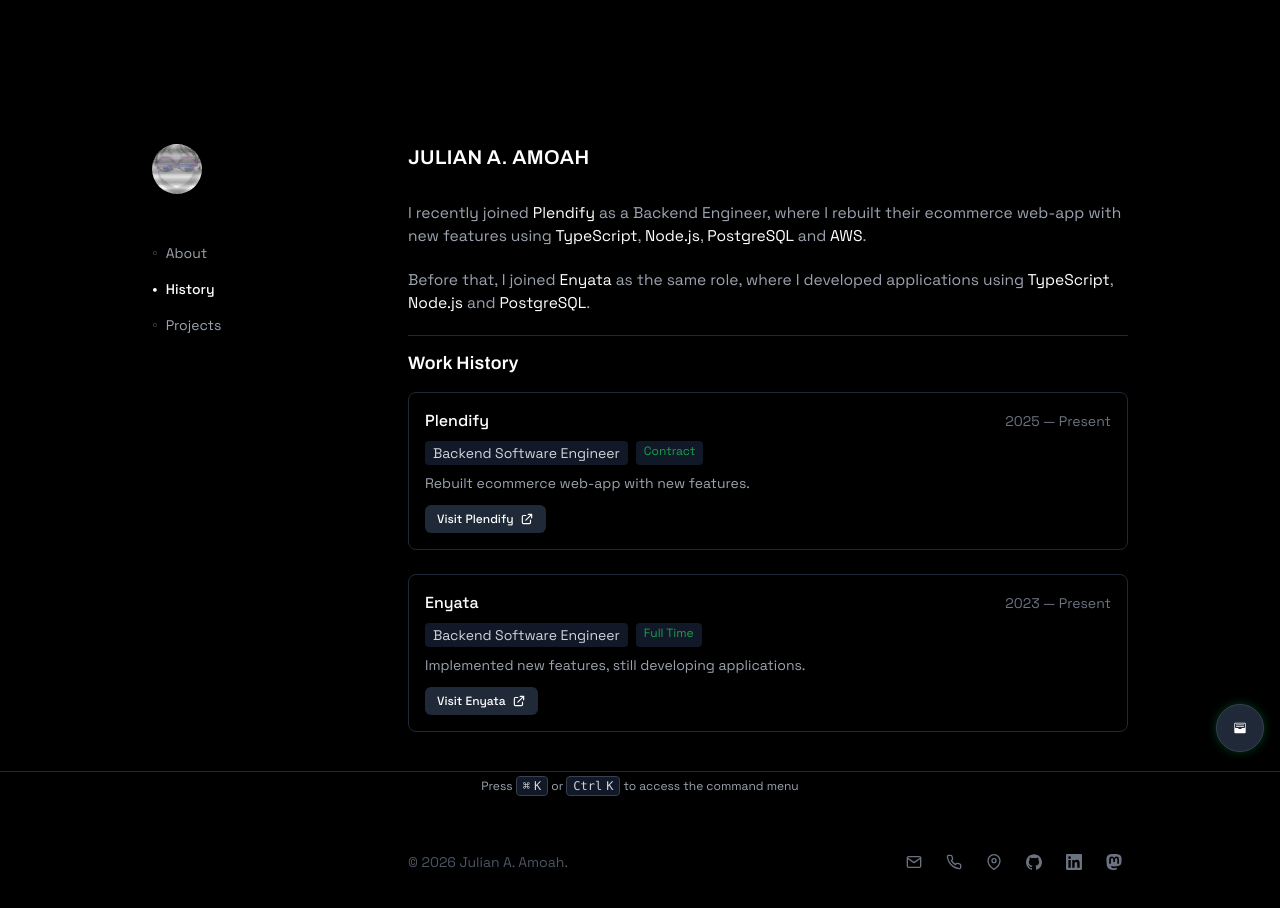
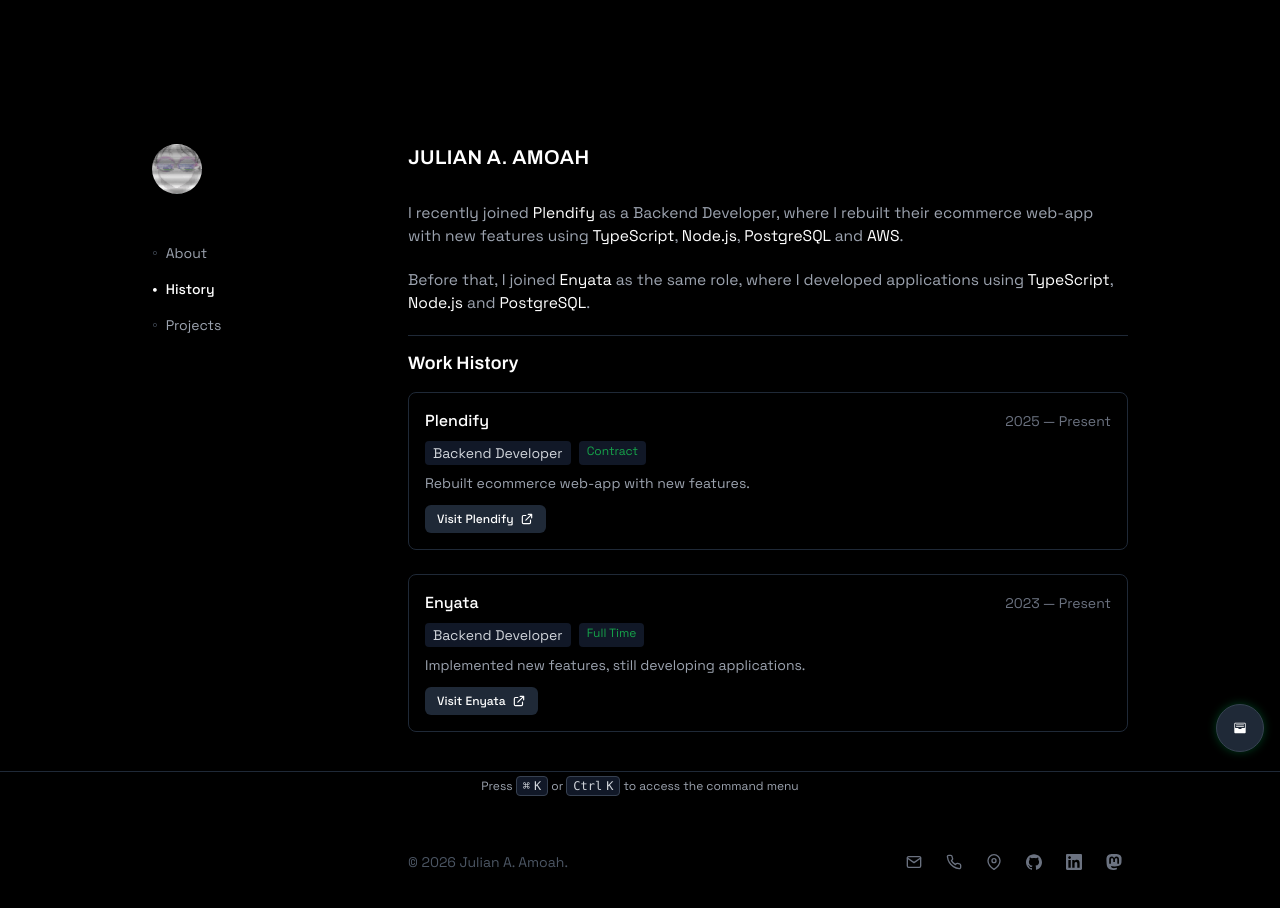
Before and after one commit to EnJulian/portfolio, a Next.js app: page /work in a window 1280 px wide. Shown: the top 908 px of the page. Built offline with nearby package versions, Linux system fonts and the light colour scheme.

Commit message:
Update resume

```diff
--- a/src/app/about/page.tsx
+++ b/src/app/about/page.tsx
@@ -12,7 +12,7 @@
     <div className="space-y-6">
       <div className="space-y-6">
         <p>
-          I&apos;m a software developer living in {" "}
+          I&apos;m a developer living in {" "}
           <a href={RESUME_DATA.locationLink} target="_blank" className="text-white hover:text-gray-300 font-medium underline-offset-2 hover:underline">
             {RESUME_DATA.location}
           </a>
--- a/src/app/contact/page.tsx
+++ b/src/app/contact/page.tsx
@@ -76,7 +76,7 @@
 
       <div>
         <MobileCTA
-          href="/Curriculum_Vitae_BSE_Julian.pdf"
+          href="/Resume_Julian_A_A.pdf"
           text="Download Resume"
           icon="download"
           download={true}
--- a/src/app/work/page.tsx
+++ b/src/app/work/page.tsx
@@ -15,7 +15,7 @@
         <a href="https://www.linkedin.com/company/plendify/?lipi=urn%3Ali%3Apage%3Ad_flagship3_search_srp_all%3B8sYnlGc6SXSvIlvv8XZTLw%3D%3D" target="_blank">
           Plendify
         </a>
-        {" "}as a Backend Engineer, where I rebuilt their ecommerce web-app with new features
+        {" "}as a Backend Developer, where I rebuilt their ecommerce web-app with new features
         using {" "}
         <a href={"https://www.typescriptlang.org/"} target="_blank">TypeScript</a>,{" "}
         <a href={"https://nodejs.org/"} target="_blank">Node.js</a>,{" "}
--- a/src/components/command-menu.tsx
+++ b/src/components/command-menu.tsx
@@ -48,8 +48,8 @@
 
   const downloadResume = () => {
     const link = document.createElement("a");
-    link.href = "/Curriculum_Vitae_BSE_Julian.pdf";
-    link.download = "/Curriculum_Vitae_BSE_Julian.pdf";
+    link.href = "/Resume_Julian_A_A.pdf";
+    link.download = "/Resume_Julian_A_A.pdf";
     document.body.appendChild(link);
     link.click();
     document.body.removeChild(link);
@@ -208,7 +208,7 @@
           </button>
         </div>
         <iframe
-          src="/Curriculum_Vitae_BSE_Julian.pdf"
+          src="/Resume_Julian_A_A.pdf"
           width="100%"
           height="95%"
           style={{ border: "none" }}
--- a/src/components/floating-button.tsx
+++ b/src/components/floating-button.tsx
@@ -86,7 +86,7 @@
             </button>
           </div>
           <iframe
-            src="/Curriculum_Vitae_BSE_Julian.pdf"
+            src="/Resume_Julian_A_A.pdf"
             width="100%"
             height="95%"
             style={{ border: "none" }}
--- a/src/data/resume-data.tsx
+++ b/src/data/resume-data.tsx
@@ -14,12 +14,12 @@
   location: "Accra, Ghana",
   locationLink: "https://www.google.com/maps/place/Accra",
   summary:
-    "I'm a developer with a proven ability to turn concepts into high-performance, fully realized backend solutions. I specialize in C#, .NET Core, TypeScript, Node.js and Python focusing on scalability, reliability, and clean architecture."
+    ""
 ,
   avatarUrl: "",
     // "https://res.cloudinary.com/dgtjf8v4b/image/upload/v1724425353/36317786_hkw9f9.png",
   personalWebsiteUrl: "https://enjulian.vercel.app",
-  resumeUrl: "/Curriculum_Vitae_BSE_Julian.pdf",
+  resumeUrl: "/Resume_Julian_A_A.pdf",
   contact: {
     email: "envern.julian@gmail.com",
     tel: "+233 553220656",
@@ -54,7 +54,7 @@
       company: "Plendify",
       link: "https://www.plendify.com",
       badges: ["Contract"],
-      title: "Backend Software Engineer",
+      title: "Backend Developer",
       logo: ParabolLogo,
       start: "2025",
       end: "Present",
@@ -65,7 +65,7 @@
       company: "Enyata",
       link: "https://www.enyata.com",
       badges: ["Full Time"],
-      title: "Backend Software Engineer",
+      title: "Backend Developer",
       logo: ParabolLogo,
       start: "2023",
       end: "Present",
```
Also changed, not shown: 2 other files (tests, documents, lock files or other folders).
